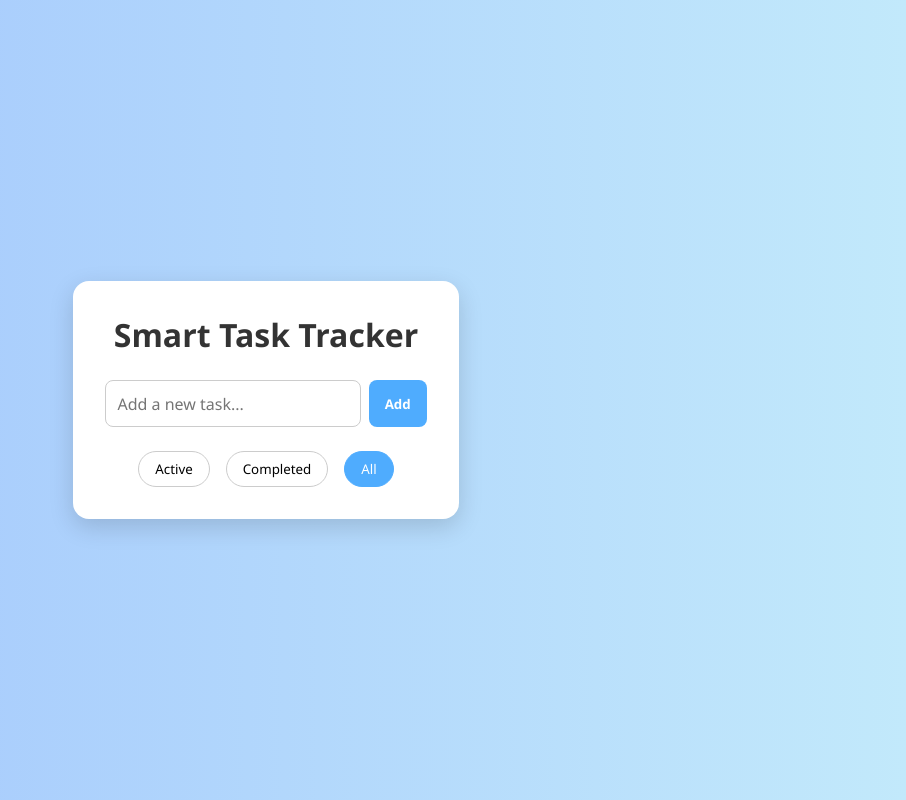
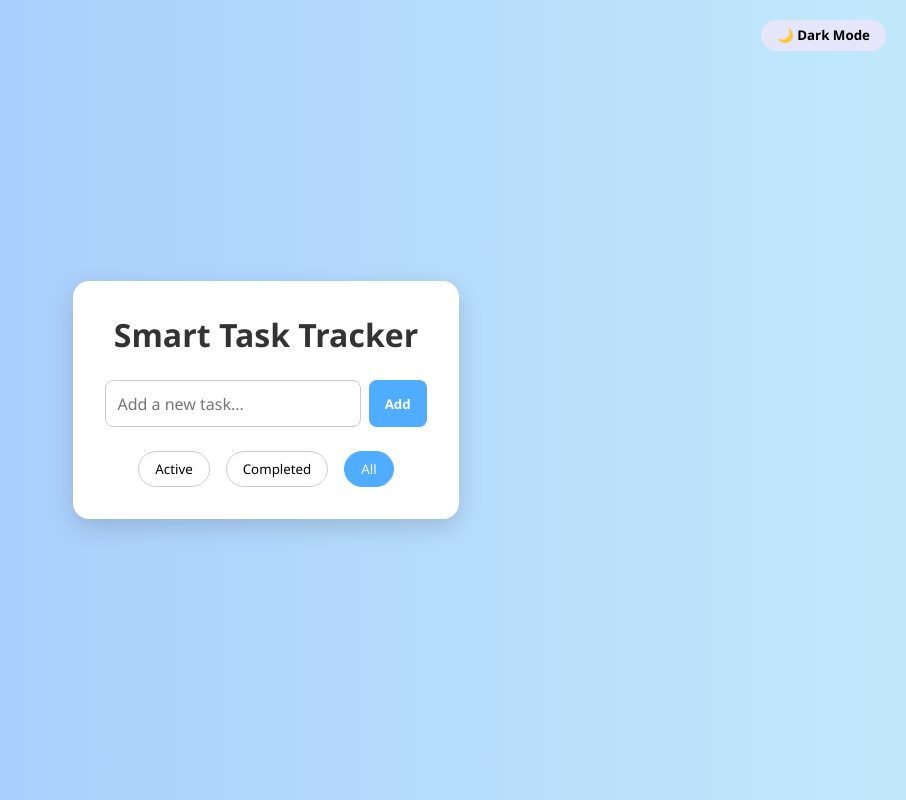
Before and after one commit to Maureen0007/Smart-Task-Tracker, a React (Create React App) app: page / in a window 1280 px wide. Shown: the whole page, without its empty margins (374-1280 px from the left). Built offline with nearby package versions, Linux system fonts and the light colour scheme.

Commit message:
Dark/Light mode function

```diff
--- a/src/App.css
+++ b/src/App.css
@@ -128,3 +128,51 @@ h1 {
 .filters button:hover {
   background: #d0eaff;
 }
+
+
+/* Dark mode styles */
+.dark {
+  background-color: #1e1e2f;
+  color: #f3f3f3;
+}
+
+.dark .app-container {
+  background: #2e2e3e;
+  box-shadow: 0 8px 24px rgba(255, 255, 255, 0.1);
+}
+
+.dark input,
+.dark .task-item,
+.dark .filters button {
+  background: #444;
+  color: white;
+  border-color: #666;
+}
+
+.dark .task-item.completed {
+  background: #355c47;
+  color: #bbb;
+}
+
+.dark .filters button.selected {
+  background: #6a5acd;
+  border-color: #6a5acd;
+}
+
+.toggle-mode {
+  position: absolute;
+  top: 20px;
+  right: 20px;
+  background: lavender;
+  color: black;
+  border: none;
+  padding: 0.4rem 1rem;
+  border-radius: 20px;
+  font-weight: bold;
+  cursor: pointer;
+  transition: background 0.3s ease;
+}
+
+.toggle-mode:hover {
+  background: #dcd0ff;
+}
--- a/src/App.js
+++ b/src/App.js
@@ -2,24 +2,31 @@ import React, { useState, useEffect } from 'react';
 import './App.css';
 
 function App() {
+  const [darkMode, setDarkMode] = useState(false);
   const [task, setTask] = useState('');
   const [tasks, setTasks] = useState(() => {
-  const saved = localStorage.getItem('tasks');
-  return saved ? JSON.parse(saved) : [];
-});
+    const saved = localStorage.getItem('tasks');
+    return saved ? JSON.parse(saved) : [];
+  });
   const [filter, setFilter] = useState('all');
 
+  // Load dark mode from localStorage
+  useEffect(() => {
+    const savedMode = localStorage.getItem("darkMode") === "true";
+    setDarkMode(savedMode);
+  }, []);
 
-// Save to localStorage
-useEffect(() => {
-  localStorage.setItem('tasks', JSON.stringify(tasks));
-}, [tasks]);
+  // Save dark mode to localStorage
+  useEffect(() => {
+    localStorage.setItem("darkMode", darkMode);
+  }, [darkMode]);
 
+  // Save tasks to localStorage
+  useEffect(() => {
+    localStorage.setItem('tasks', JSON.stringify(tasks));
+  }, [tasks]);
 
-
-
-
-  // 📦 Add a new task
+  // Add new task
   const handleAddTask = () => {
     if (task.trim() === '') return;
 
@@ -29,17 +36,16 @@ useEffect(() => {
       completed: false,
     };
 
-// 📝 Update state and clear input
     setTasks([...tasks, newTask]);
     setTask('');
   };
 
-// 🗑️ Delete a task
+  // Delete task
   const handleDelete = (id) => {
     setTasks(tasks.filter((t) => t.id !== id));
   };
 
-// ✅ Toggle task completion
+  // Toggle complete
   const toggleComplete = (id) => {
     setTasks(
       tasks.map((t) =>
@@ -48,7 +54,7 @@ useEffect(() => {
     );
   };
 
-  // 🔍 Filter tasks based on the selected filter
+  // Filter tasks
   const filteredTasks = tasks.filter((t) => {
     if (filter === 'active') return !t.completed;
     if (filter === 'completed') return t.completed;
@@ -56,7 +62,11 @@ useEffect(() => {
   });
 
   return (
-    <div className="app-container">
+    <div className={`app-container ${darkMode ? "dark" : ""}`}>
+      <button onClick={() => setDarkMode(!darkMode)} className="toggle-mode">
+        {darkMode ? "☀️ Light Mode" : "🌙 Dark Mode"}
+      </button>
+
       <h1>Smart Task Tracker</h1>
 
       <div className="task-input">
```
